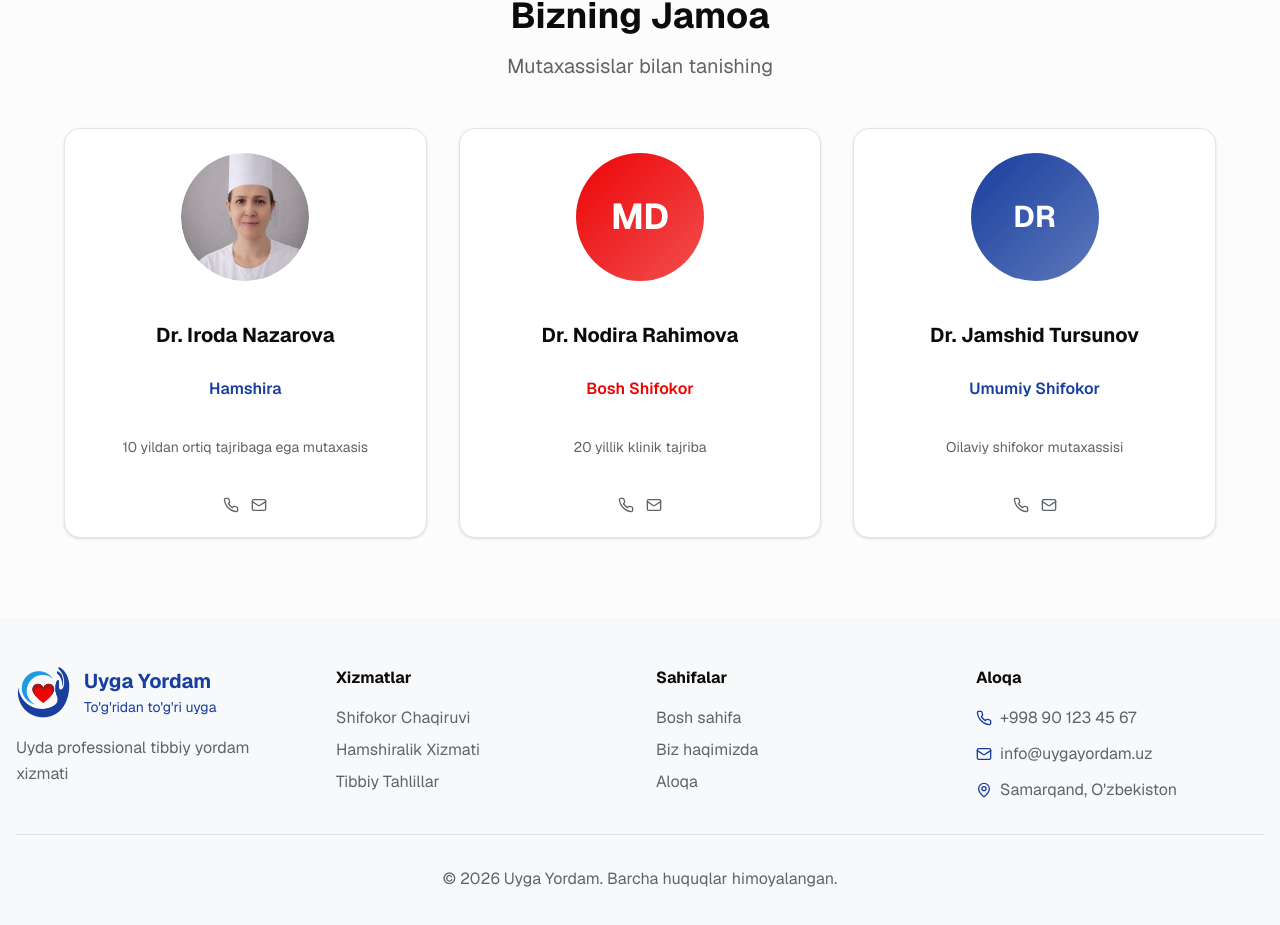
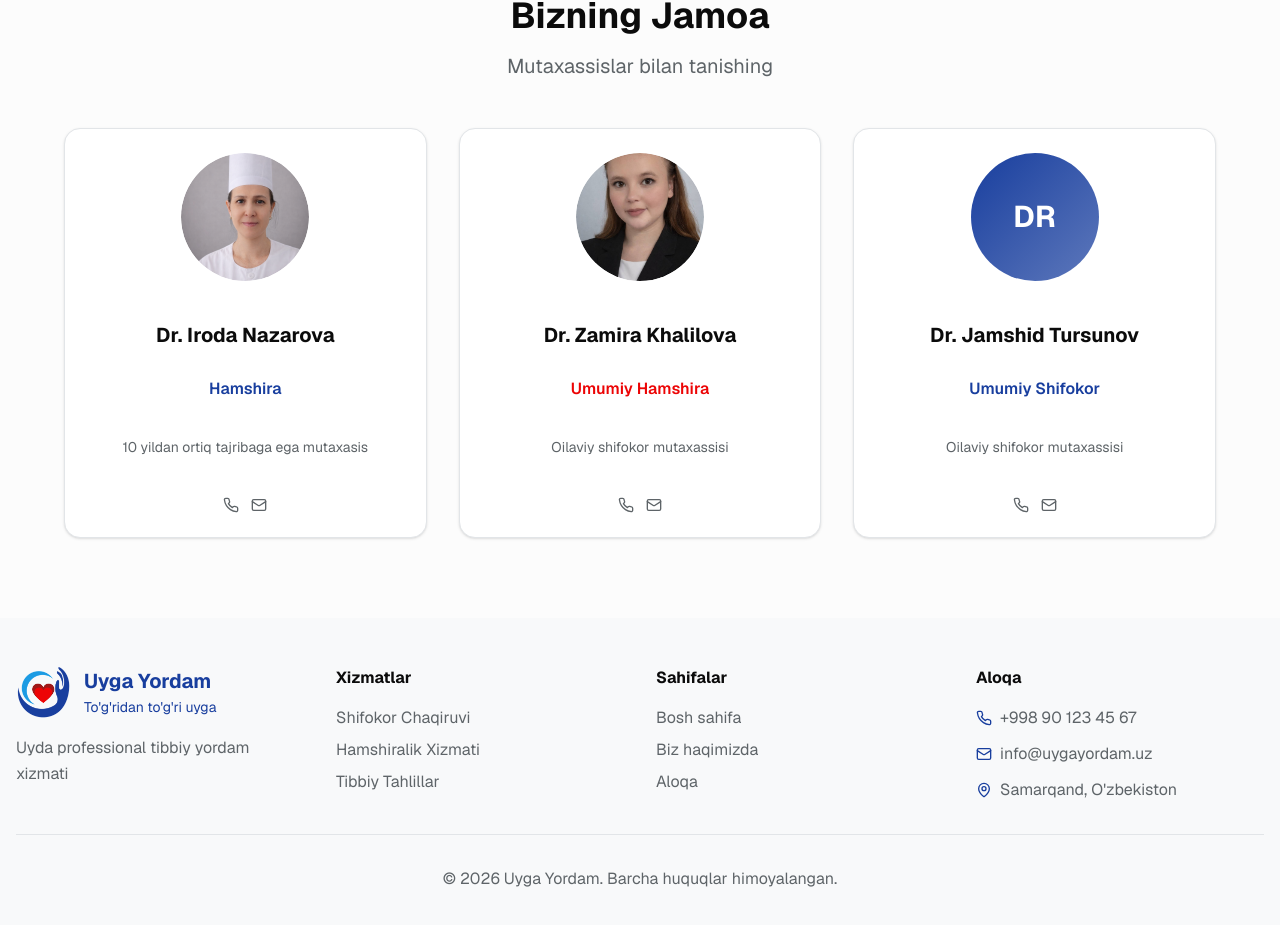
Before and after one commit to SamohiddinCode/Uyga-Yordam, a Next.js app: page /about in a window 1280 px wide. Shown: the part 924-1849 px from the top of the page. Built offline with nearby package versions, Linux system fonts and the light colour scheme.

Commit message:
feat: update second column with Dr. Zamira Khalilova details
Replace chiefDoctor info with Dr. Zamira Khalilova and update about page.

Co-authored-by: Samohiddin Tolibov <135988680+SamohiddinCode@users.noreply.github.com>

```diff
--- a/app/about/page.tsx
+++ b/app/about/page.tsx
@@ -77,8 +77,14 @@ export default function AboutPage() {
 
             {/* Chief Doctor */}
             <Card className="p-6 text-center hover:shadow-xl transition-all duration-300 hover:-translate-y-2">
-              <div className="w-32 h-32 bg-gradient-to-br from-brand-red to-brand-red/70 rounded-full mx-auto mb-4 flex items-center justify-center overflow-hidden">
-                <div className="text-white text-4xl font-bold">MD</div>
+              <div className="w-32 h-32 mx-auto mb-4 flex items-center justify-center overflow-hidden rounded-full">
+                <Image
+                  src="/images/nurse-zamira.jpg"
+                  alt="Dr. Zamira Khalilova"
+                  width={128}
+                  height={128}
+                  className="w-full h-full object-cover rounded-full"
+                />
               </div>
               <h3 className="text-xl font-bold mb-1">{t.about.teamSection.chiefDoctor.name}</h3>
               <p className="text-brand-red font-semibold mb-3">{t.about.teamSection.chiefDoctor.role}</p>
--- a/components/language-provider.tsx
+++ b/components/language-provider.tsx
@@ -198,9 +198,9 @@ export const translations = {
           desc: "10 yildan ortiq tajribaga ega mutaxasis",
         },
         chiefDoctor: {
-          name: "Dr. Nodira Rahimova",
-          role: "Bosh Shifokor",
-          desc: "20 yillik klinik tajriba",
+          name: "Dr. Zamira Khalilova",
+          role: "Umumiy Hamshira",
+          desc: "Oilaviy shifokor mutaxassisi",
         },
         doctor1: {
           name: "Dr. Jamshid Tursunov",
@@ -421,9 +421,9 @@ export const translations = {
           desc: "Специалист с более чем 10 годами опыта",
         },
         chiefDoctor: {
-          name: "Д-р. Нодира Рахимова",
-          role: "Главный Врач",
-          desc: "20 лет клинического опыта",
+          name: "Др. Замира Халилова",
+          role: "Общая Медсестра",
+          desc: "Специалист семейной медицины",
         },
         doctor1: {
           name: "Д-р. Джамшид Турсунов",
```
Also changed, not shown: public/images/nurse-zamira.jpg (added).
